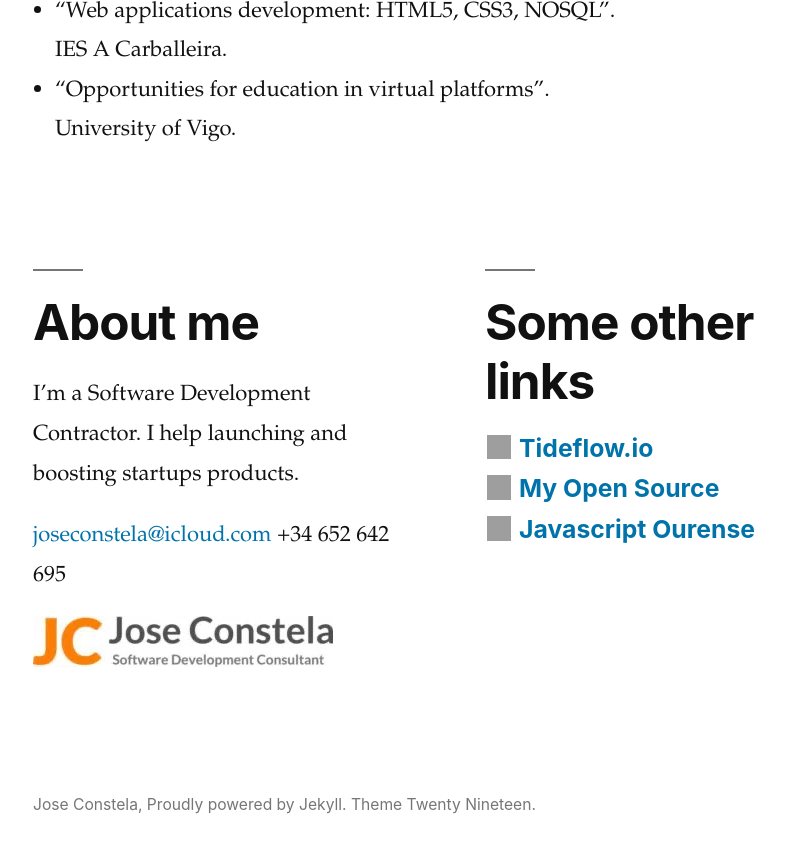
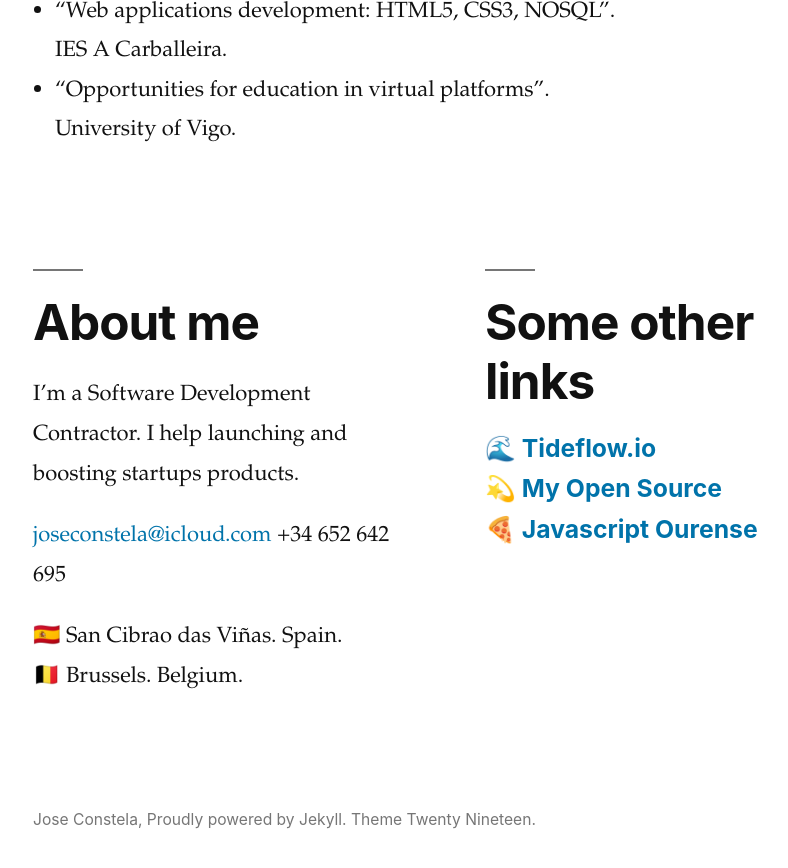
Before and after one commit to joseconstela/joseconstela.github.io, a Jekyll site: the page built from index.md, in a window 1280 px wide and 900 px high, scrolled down 4957 px. Shown: the top 868 px of the window, without its empty margins (155-943 px from the left). Built offline with Jekyll 4.4.1, drawn with Linux system fonts in a browser that asks for light colours; part of the change alters nothing that is shown; some of the changed text lies outside the part shown; grey boxes are pictures that could not be loaded.

Commit message:
Minor updates

```diff
--- a/_includes/footer.html
+++ b/_includes/footer.html
@@ -7,9 +7,7 @@
         <div class="textwidget">
           <p>I’m a Software Development Contractor. I help launching and boosting startups products.</p>
           <p><a href="mailto:joseconstela@icloud.com">joseconstela@icloud.com</a> +34 652 642 695</p>
-          <p><img class="alignnone size-medium wp-image-229"
-              src="/images/Logo-small-signature-300x51.webp" alt=""
-              width="300" height="51"></p>
+          <p>🇪🇸 San Cibrao das Viñas. Spain. <br>🇧🇪 Brussels. Belgium.</p>
         </div>
       </section>
       <section id="nav_menu-6" class="widget widget_nav_menu">
@@ -17,22 +15,19 @@
         <div class="menu-other-links-container">
           <ul id="menu-other-links" class="menu">
             <li id="menu-item-11" class="menu-item menu-item-type-custom menu-item-object-custom menu-item-11"><a
-                href="https://tideflow.io"><img draggable="false" class="emoji" alt="🌊"
-                  src="https://s.w.org/images/core/emoji/11.2.0/svg/1f30a.svg"> Tideflow.io</a></li>
+                href="https://tideflow.io">🌊 Tideflow.io</a></li>
             <li id="menu-item-12" class="menu-item menu-item-type-custom menu-item-object-custom menu-item-12"><a
-                href="https://github.com/joseconstela"><img draggable="false" class="emoji" alt="💫"
-                  src="https://s.w.org/images/core/emoji/11.2.0/svg/1f4ab.svg"> My Open Source</a></li>
+                href="https://github.com/joseconstela">💫 My Open Source</a></li>
             <li id="menu-item-28" class="menu-item menu-item-type-custom menu-item-object-custom menu-item-28"><a
-                href="https://www.meetup.com/es-ES/jsourense"><img draggable="false" class="emoji" alt="🍕"
-                  src="https://s.w.org/images/core/emoji/11.2.0/svg/1f355.svg"> Javascript Ourense</a></li>
+                href="https://www.meetup.com/es-ES/jsourense">🍕 Javascript Ourense</a></li>
           </ul>
         </div>
       </section>
     </div>
-  </aside><!-- .widget-area -->
+  </aside>
 
   <div class="site-info">
     <a class="site-name" href="https://joseconstela.com/" rel="home">Jose Constela</a>,
       Proudly powered by Jekyll. Theme Twenty Nineteen.
-  </div><!-- .site-info -->
+  </div>
 </footer>
--- a/index.md
+++ b/index.md
@@ -12,7 +12,7 @@ Some of them includes: Tata Consulting Services, Beamery, Seed Jobs, Collectable
 
 I also sponsor, co-organize and give JavaScript talks on [JavaScript Ourense’s Meetup](https://www.meetup.com/es-ES/jsourense/)
 
-### Some open source projects
+### Projects
 
 You can check all my open source projects @ [joseconstela.github.io](https://joseconstela.github.io/)
 
```
